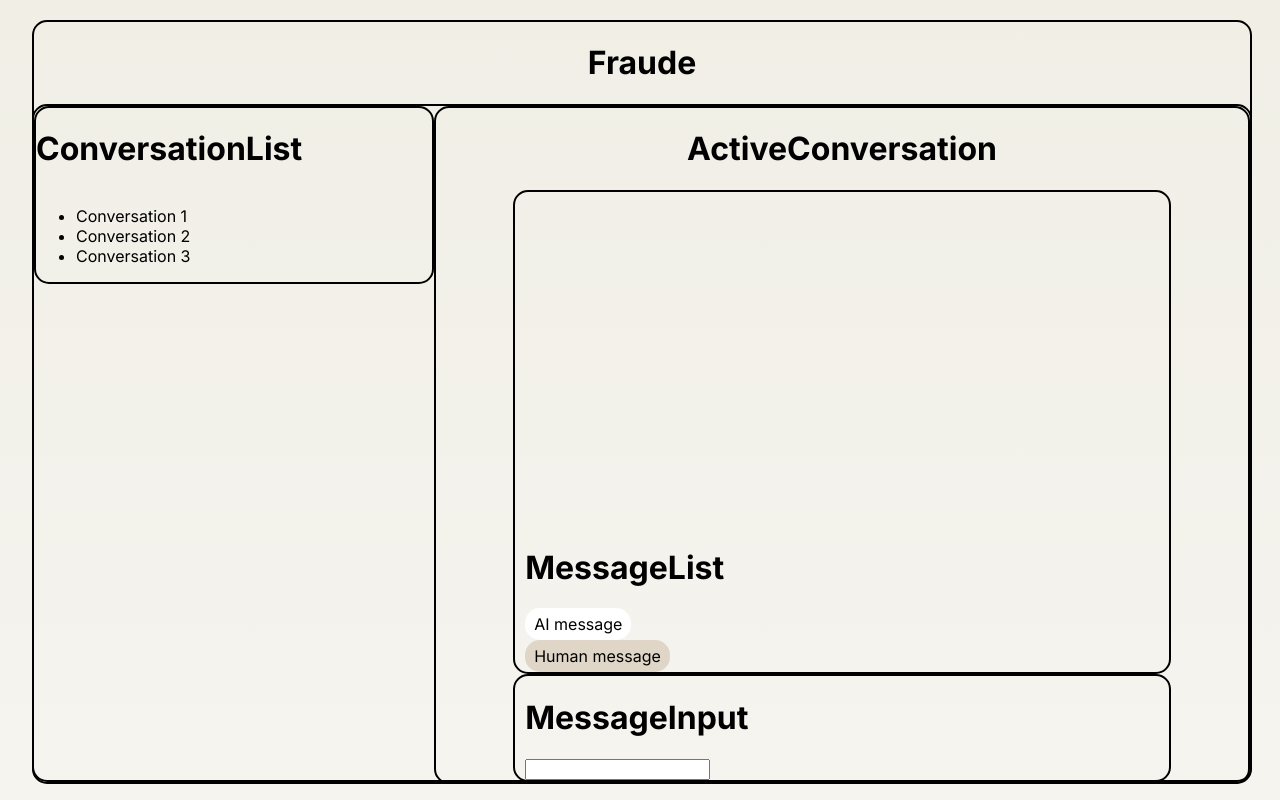
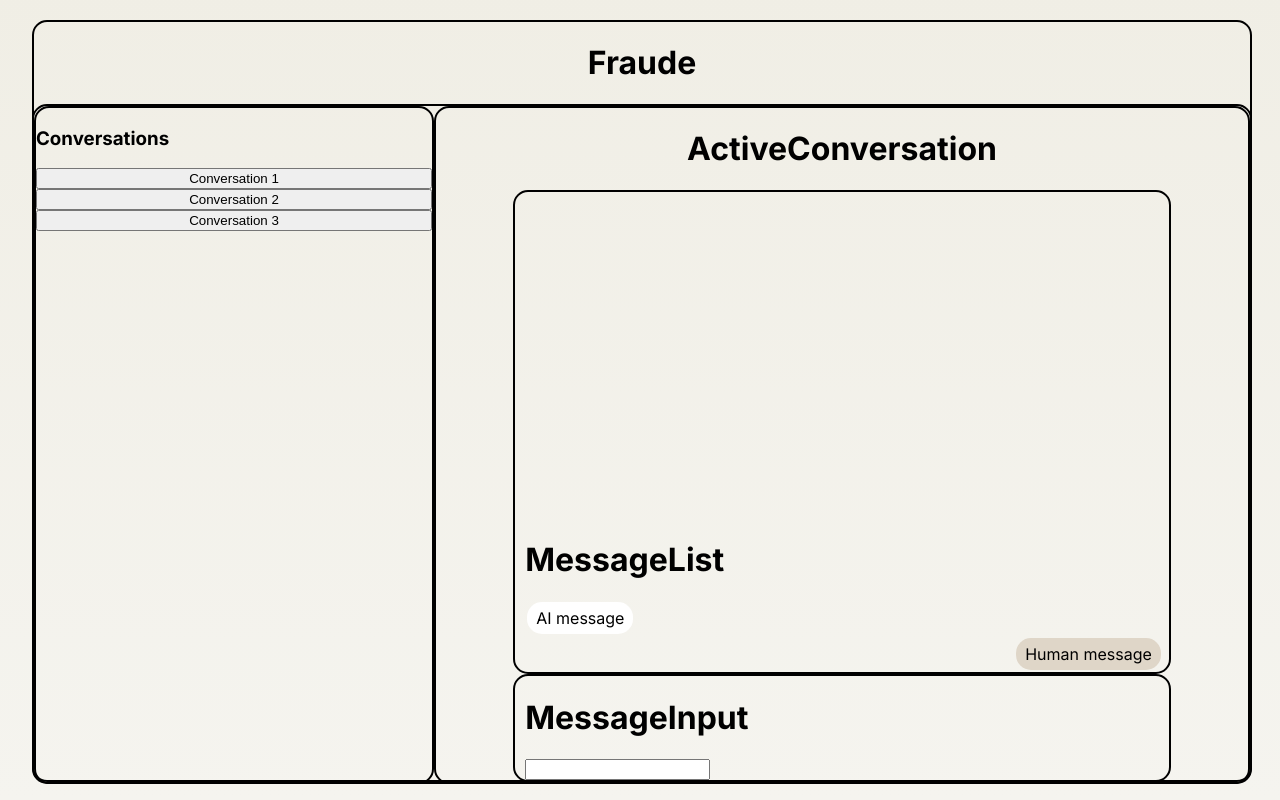
Before and after one commit to jerome3o/fraude.ai, a Next.js app in the folder app/frontend/: page / in a window 1280 px wide. Built offline with nearby package versions, Linux system fonts and the light colour scheme.

Commit message:
Message alignment

```diff
--- a/app/frontend/app/globals.css
+++ b/app/frontend/app/globals.css
@@ -65,6 +65,7 @@ main {
   align-items: left;
 
   width: 50%;
+  height: 100%
 }
 
 .active-conversation {
@@ -100,6 +101,16 @@ main {
 .message {
   border-radius: var(--border-radius-1);
   padding: 2px;
+  display: flex;
+  flex-direction: column;
+  justify-content: flex-start;
+  align-items: flex-start;
+  width: 100%;
+}
+
+.message-inner {
+  border-radius: var(--border-radius-1);
+  padding: 2px;
 }
 
 /* style h1 elements in the message class */
@@ -110,10 +121,18 @@ main {
   padding-right: 5px;
 }
 
-.ai {
+.ai-message-inner {
   background: var(--ai-message-background);
 }
 
-.human {
+.human-message-inner {
   background: var(--human-message-background);
 }
+
+.ai-message {
+  align-items: flex-start;
+}
+
+.human-message {
+  align-items: flex-end;
+}
--- a/app/frontend/components/ConversationsList.tsx
+++ b/app/frontend/components/ConversationsList.tsx
@@ -3,12 +3,10 @@ import '../app/globals.css'
 const ConversationList = () => {
     return (
         <div className='conversations-list debug'>
-            <h1>ConversationList</h1>
-            <ul>
-                <li>Conversation 1</li>
-                <li>Conversation 2</li>
-                <li>Conversation 3</li>
-            </ul>
+            <h3>Conversations</h3>
+            <button>Conversation 1</button>
+            <button>Conversation 2</button>
+            <button>Conversation 3</button>
         </div>
     )
 }
--- a/app/frontend/components/Message.tsx
+++ b/app/frontend/components/Message.tsx
@@ -2,12 +2,16 @@ import '../app/globals.css'
 
 const Message = ({ content, isAi }: { content: string, isAi: boolean }) => {
 
-    const style = isAi ? "message ai" : "message human"
+    const innerClass = `${isAi ? "ai-message-inner" : "human-message-inner"} message-inner`
+    const outerClass = `${isAi ? "ai-message" : "human-message"} message`
+
 
     return (
-        <div className={style}>
-            <p>{content}</p>
-        </div>
+        <div className={outerClass}>
+            <div className={innerClass}>
+                <p>{content}</p>
+            </div>
+        </div >
     )
 }
 
```
